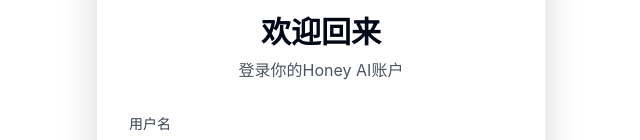
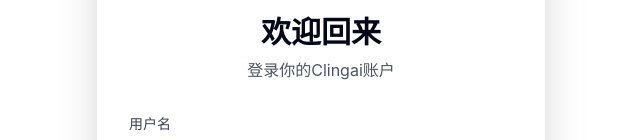
Before and after one commit to zhuweiwei666/clingai.live, a React (Vite) app: page /login in a window 1280 px wide. Shown: the part 166-306 px from the top of the page, without its empty margins (319-959 px from the left). Built offline with nearby package versions, Linux system fonts and the light colour scheme.

Commit message:
fix: rename to Clingai.live and fix google login

```diff
--- a/index.html
+++ b/index.html
@@ -5,7 +5,7 @@
     <link rel="icon" type="image/svg+xml" href="/vite.svg" />
     <meta name="viewport" content="width=device-width, initial-scale=1.0" />
     <meta name="description" content="AI女友 - 你的智能AI伴侣" />
-    <title>Honey AI - 你的AI女友</title>
+    <title>Clingai.live - 你的AI女友</title>
   </head>
   <body>
     <div id="root"></div>
--- a/package.json
+++ b/package.json
@@ -1,8 +1,8 @@
 {
-  "name": "honey-ai",
+  "name": "clingai-live",
   "version": "1.0.0",
   "type": "module",
-  "description": "AI女友网站 - 基于React的现代化AI伴侣平台",
+  "description": "Clingai.live - AI女友网站",
   "scripts": {
     "dev": "vite",
     "build": "vite build",
--- a/src/components/Layout.jsx
+++ b/src/components/Layout.jsx
@@ -40,7 +40,7 @@
               <div className="w-10 h-10 bg-gradient-to-br from-purple-500 to-pink-500 rounded-full flex items-center justify-center">
                 <span className="text-white font-bold text-xl">H</span>
               </div>
-              <span className="text-2xl font-bold gradient-text">Honey AI</span>
+              <span className="text-2xl font-bold gradient-text">Clingai</span>
             </Link>
 
             <div className="flex items-center space-x-4">
--- a/src/pages/Login.jsx
+++ b/src/pages/Login.jsx
@@ -125,7 +125,7 @@
             </div>
           </div>
           <h1 className="text-3xl font-bold gradient-text mb-2">欢迎回来</h1>
-          <p className="text-gray-600">登录你的Honey AI账户</p>
+          <p className="text-gray-600">登录你的Clingai账户</p>
         </div>
 
         <form onSubmit={handleSubmit} className="space-y-6">
--- a/src/pages/Register.jsx
+++ b/src/pages/Register.jsx
@@ -64,7 +64,7 @@
             </div>
           </div>
           <h1 className="text-3xl font-bold gradient-text mb-2">创建账户</h1>
-          <p className="text-gray-600">加入Honey AI，开启AI之旅</p>
+          <p className="text-gray-600">加入Clingai，开启AI之旅</p>
         </div>
 
         <form onSubmit={handleSubmit} className="space-y-6">
```
Also changed, not shown: 1 other file (tests, documents, lock files or other folders).
